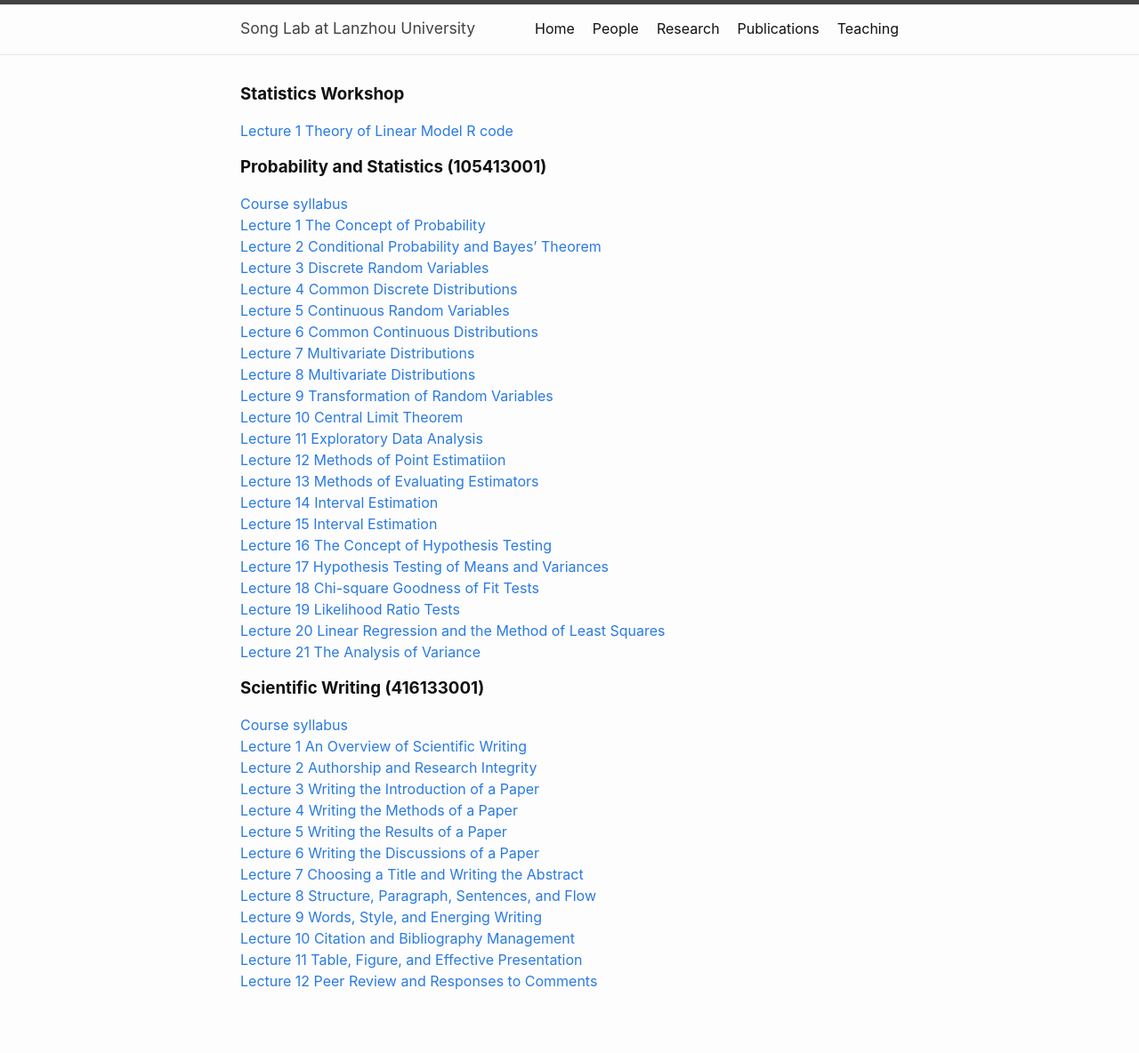
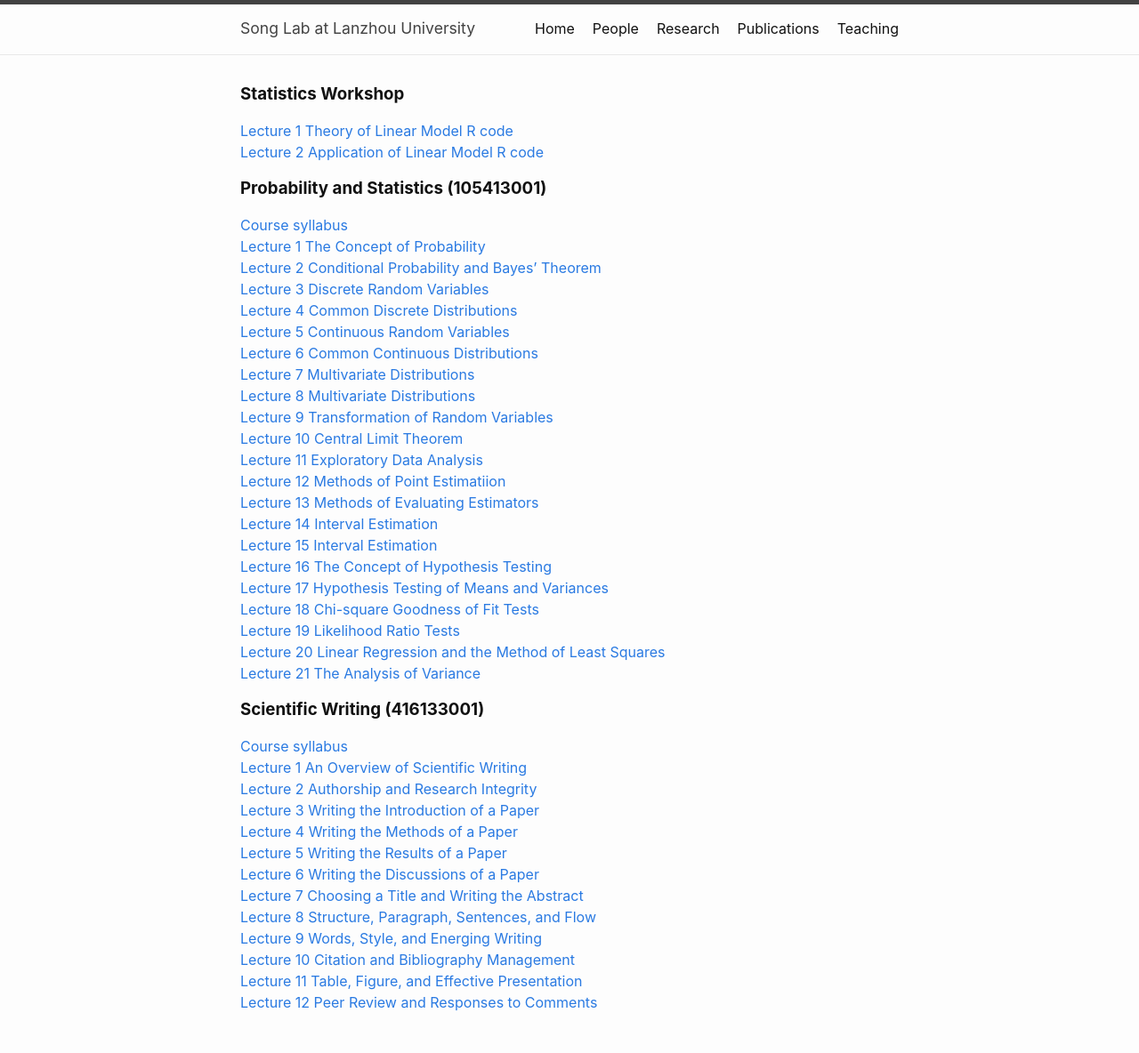
Before and after one commit to chaosonglab/chaosonglab.github.io, a Jekyll site: the page built from teaching.md, in a window 1280 px wide. Shown: the whole page at 89% size. Built offline with Jekyll 4.4.1, drawn with Linux system fonts in a browser that asks for light colours; before the commit the page ends 1160 px from its top, so only the background shows below that.

Commit message:
Update teaching.md

```diff
--- a/teaching.md
+++ b/teaching.md
@@ -5,7 +5,8 @@ permalink: /teaching/
 ---
 
 ### **Statistics Workshop**
-[Lecture 1 Theory of Linear Model](files/course_materials/stats_workshop/lecture1_lm_theory.pdf) [R code](files/course_materials/stats_workshop/lecture1_lm_theory_code.r)
+[Lecture 1 Theory of Linear Model](files/course_materials/stats_workshop/lecture1_lm_theory.pdf) [R code](files/course_materials/stats_workshop/lecture1_lm_theory_code.r) \
+[Lecture 2 Application of Linear Model](files/course_materials/stats_workshop/lecture2_lm_application.pdf) [R code](files/course_materials/stats_workshop/lecture2_lm_application_code.r)
 
 
 ### **Probability and Statistics (105413001)**
```
